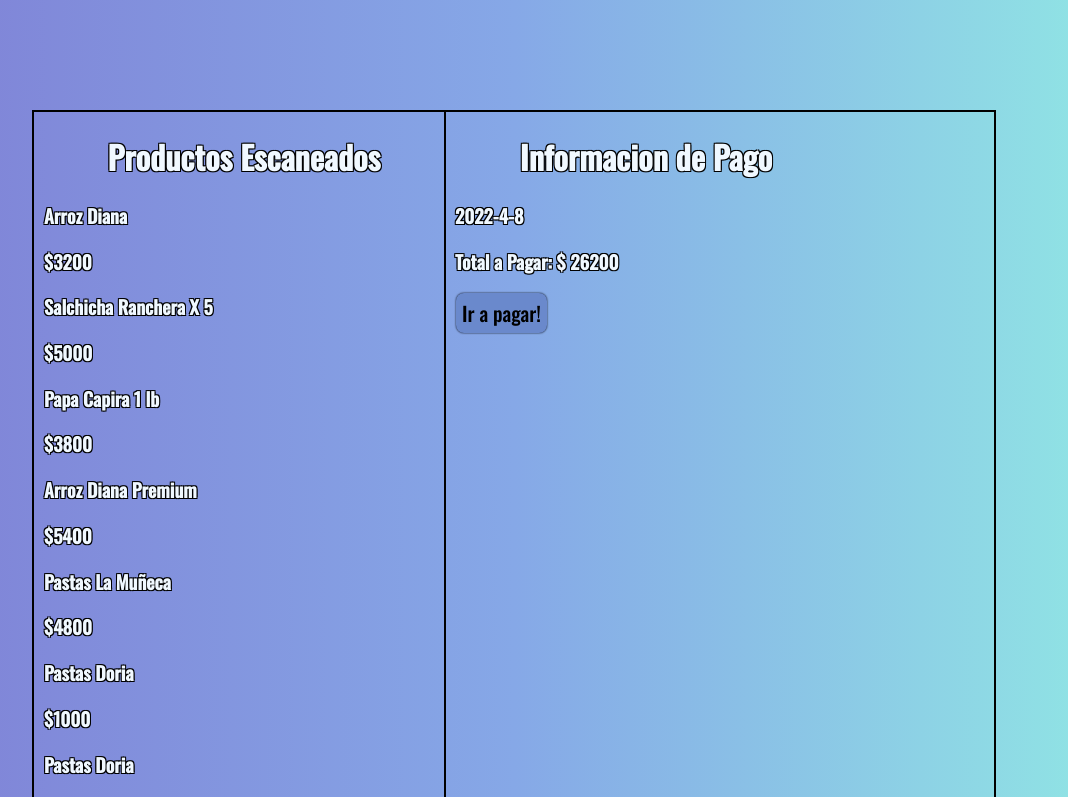
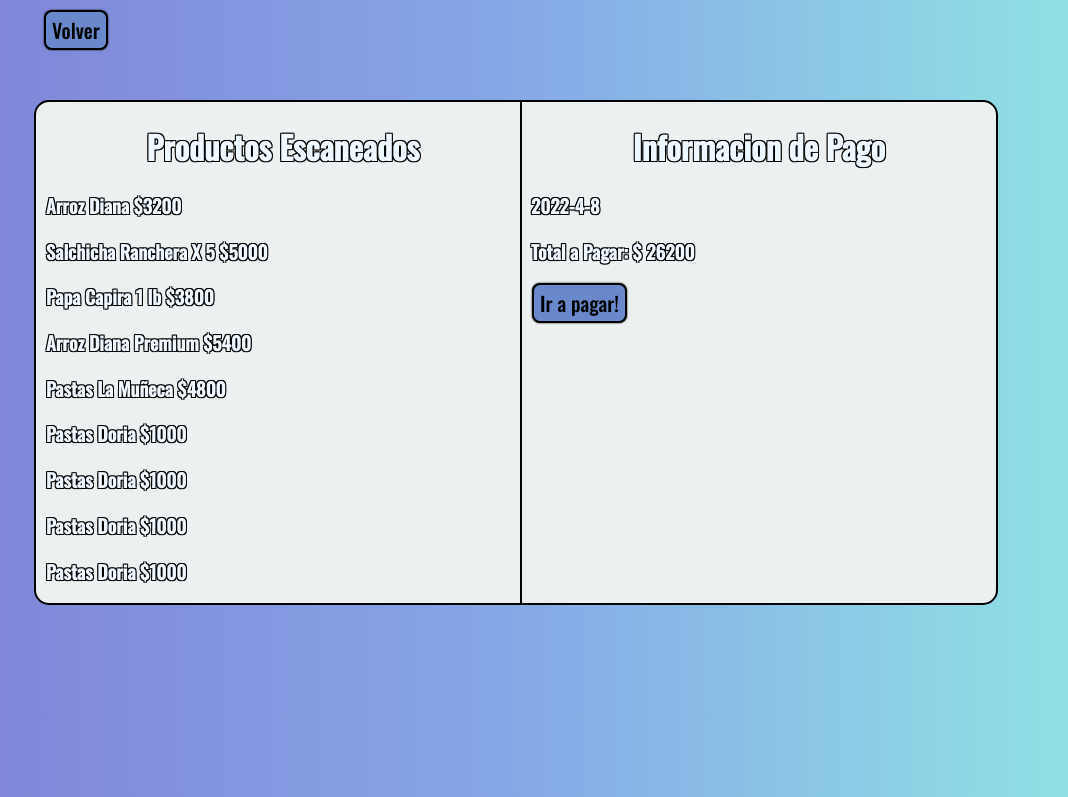
Before and after one commit to FelipeArredond/flashbuy, a React (Create React App) app: page /scan in a window 1280 px wide. Shown: the top 797 px of the page, without its empty margins (126-1194 px from the left). Built offline with nearby package versions, Linux system fonts and the light colour scheme.

Commit message:
Log Component Updated with states

```diff
--- a/package.json
+++ b/package.json
@@ -10,6 +10,7 @@
     "react-dom": "^18.0.0",
     "react-router-dom": "6.3.0",
     "react-scripts": "5.0.0",
+    "reactstrap": "^9.0.2",
     "web-vitals": "^2.1.4"
   },
   "scripts": {
--- a/public/index.html
+++ b/public/index.html
@@ -11,8 +11,10 @@
     />
     <link rel="apple-touch-icon" href="%PUBLIC_URL%/logo192.png" />
     <link rel="preconnect" href="https://fonts.googleapis.com">
-<link rel="preconnect" href="https://fonts.gstatic.com" crossorigin>
-<link href="https://fonts.googleapis.com/css2?family=Oswald:wght@500&display=swap" rel="stylesheet">
+    <link rel="preconnect" href="https://fonts.gstatic.com" crossorigin>
+    <link href="https://fonts.googleapis.com/css2?family=Oswald:wght@500&display=swap" rel="stylesheet">
+    <link href="https://fonts.googleapis.com/icon?family=Material+Icons"
+      rel="stylesheet">
     <!--
       manifest.json provides metadata used when your web app is installed on a
       user's mobile device or desktop. See https://developers.google.com/web/fundamentals/web-app-manifest/
--- a/src/App.js
+++ b/src/App.js
@@ -1,6 +1,7 @@
 import { Route, Routes } from 'react-router-dom';
 import LogComponent from './components/LogComponent';
 import ProductScanComponent from './components/ProductScanComponent';
+import Navbar from './components/Navbar';
 import {products} from "./shared/products";
 
 const App = () => {
--- a/src/components/LogComponent.js
+++ b/src/components/LogComponent.js
@@ -1,5 +1,41 @@
+import { useState } from "react";
+import { Form, FormControl, FormLabel, FormGroup, Button } from "reactstrap";
+
+
+
 
 const LogComponent = () => {
+
+    const [userName, setUserName] = useState(
+        {
+            name: ''
+        }
+    );
+
+    const [userId, setUserId] = useState(
+        {
+            idUser: ''
+        }
+    );
+
+    const handleChangeName = e =>{
+        setUserName({
+            name: e.target.value
+        })
+    }
+
+    const handleChangeId = e =>{
+        setUserId({
+            idUser: e.target.value
+        })
+    }
+
+    let handleSubmit = (event) => {
+        event.preventDefault();
+        console.log(userName.name)
+        console.log(userId.idUser)
+    }
+
     return(
         <div className="mainContainerLog">
             <div className="container_log_component">
@@ -8,20 +44,16 @@
                         FlashBuy!
                     </h1>
                 </div>
-                <div className="form_log">
+                <div className="form_log" onSubmit={handleSubmit}>
                     <div className="input_log"><input type={'text'}
                     placeholder={'Nombre Completo'}
-                    className='input_logo_place'></input></div>
-
+                    className='input_logo_place' onChange={handleChangeName}></input></div>
                     <div className="input_log"><input type={'text'}
                     placeholder={'Numero de Indetificacion'}
-                    className='input_logo_place'></input></div>
-
-
+                    className='input_logo_place' onChange={handleChangeId}></input></div>
                     <div className="log_btn">
-                        <button><a>Ir a registrar productos!</a></button>
+                        <button type="submit" onClick={handleSubmit}><a>Ir a registrar productos!</a></button>
                     </div>
-
                 </div>
             </div>
         </div>
--- /dev/null
+++ b/src/components/Navbar.js
@@ -0,0 +1,12 @@
+
+
+const Navbar = () =>{
+    return(
+    <div>
+        <button className="backButton">
+            Volver
+        </button>
+    </div>
+    );
+}
+export default Navbar;
--- a/src/components/ProductComponent.js
+++ b/src/components/ProductComponent.js
@@ -2,8 +2,7 @@
 const ProductComponent = (props) => {
     return(
         <div>
-            <h3 className='product_name'>{props.name}</h3>
-            <h3 className='product_price'>${props.price}</h3>
+            <h3 className='product_name'>{props.name}   ${props.price}</h3>
         </div>
     );
 }
--- a/src/components/ProductScanComponent.js
+++ b/src/components/ProductScanComponent.js
@@ -1,4 +1,5 @@
 import ProductComponent from "./ProductComponent";
+import Navbar from "./Navbar";
 import { useState } from "react";
 
 
@@ -25,6 +26,8 @@
     const [currentDateTime, setCurrentDateTime] = useState(date)
 
     return(
+            <div className="productsContainer">
+                <Navbar/>
                 <div className="products_scanned">
                     <div className="products_path">
                         <h1>Productos Escaneados</h1>
@@ -39,6 +42,7 @@
                         <button className="pay_button">Ir a pagar!</button>
                     </div>
                 </div>
+            </div>
     );
 }
 
--- a/src/index.css
+++ b/src/index.css
@@ -25,6 +25,7 @@
 
 .mainContainerLog{
   margin-top: 10%;
+  margin-bottom: 15%;
 }
 
 .container_log_component{
@@ -105,19 +106,40 @@
 
 /*END LOG IN COMPONEN CSS*/
 
+/*NAV*/
+
+.getBackButton{
+  font-family: 'Oswald', sans-serif;
+  color: aliceblue;
+  text-shadow: -1px 1px 0 #000,
+                          1px 1px 0 #000,
+                         1px -1px 0 #000,
+                        -1px -1px 0 #000;
+  text-align: center;
+}
+
+/*END NAV*/
+
 /*PRODUCTS SCAN COMPONENT*/
 
+.productsContainer{
+  width: 75%;
+  height: 100%;
+}
+
 .products_scanned{
+  background-color: #ecf0f1;
   height: 100%;
-  width: 75%;
-  margin-top: 110px;
+  width: 100%;
+  margin-top: 50px;
   margin-bottom: 110px;
   border: 2px solid black;
+  border-radius: 15px;
   display: flex;
 }
 
 .products_path{
-  width: 400px;
+  width: 100%;
   height: 100%;
   margin-left: 10px;
   border-right: 2px solid black;
@@ -135,8 +157,7 @@
 
 .products_info_path{
   height: 100%;
-  width: 400px;
-  margin-right: 10px;
+  width: 100%;
 }
 
 .products_info_path h1{
@@ -163,15 +184,6 @@
                         -1px -1px 0 #000;
 }
 
-.product_price{
-  font-family: 'Oswald', sans-serif;
-  color: aliceblue;
-  text-shadow: -1px 1px 0 #000,
-                          1px 1px 0 #000,
-                         1px -1px 0 #000,
-                        -1px -1px 0 #000;
-}
-
 .total_to_pay{
   margin-left: 9px;
   font-family: 'Oswald', sans-serif;
@@ -189,14 +201,37 @@
   height: 40px;
   border: 0;
   background-color: #6a89cc;
+  border: 2px solid black;
   color: black;
   font-size: 20px;
   border-radius: 8px;
 }
 .pay_button:hover{
   background-color: #82ccdd;
+  border: 2px solid black;
   color: black;
   border: 0;
 }
 
 /*END PRODUCTS LIST*/
+
+.backButton{
+  margin-top: 10px;
+  margin-left: 10px;
+  font-family: 'Oswald', sans-serif;
+  box-shadow: 0 0 2px black;
+  height: 40px;
+  border: 0;
+  background-color: #6a89cc;
+  border: 2px solid black;
+  color: black;
+  font-size: 20px;
+  border-radius: 8px;
+}
+
+.backButton:hover{
+  background-color: #82ccdd;
+  border: 2px solid black;
+  color: black;
+  border: 0;
+}
```
Also changed, not shown: 1 other file (tests, documents, lock files or other folders). Lines whose indentation alone changed are shown as unchanged.
